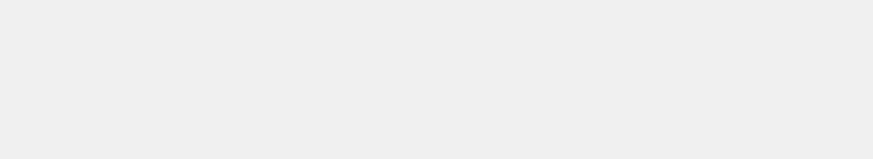
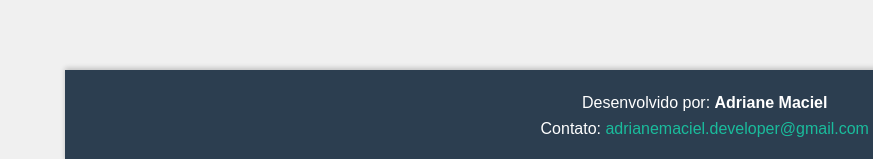
Before and after one commit to adrianemaciel/nunes_sports, a React (Vite) app: page / in a window 1280 px wide. Shown: the part 638-797 px from the top of the page, without its empty margins (407-1280 px from the left). Built offline with nearby package versions, Linux system fonts and the light colour scheme; no server answers.

Commit message:
feat: footer component

```diff
--- a/src/App.jsx
+++ b/src/App.jsx
@@ -1,10 +1,12 @@
 import React from "react";
 import Products from "./components/Products/products";
+import Footer from "./components/Products/footer";
 
 function App() {
   return (
     <>
-      <Products/>
+      <Products />
+      <Footer />
     </>
   );
 }
--- a/src/assets/styles/products.css
+++ b/src/assets/styles/products.css
@@ -158,3 +158,32 @@ form button:hover {
   background-color: #e2e6ea;
   color: #000;
 }
+
+.footer {
+  background-color: #2c3e50;
+  color: white;
+  text-align: center;
+  padding: 1rem;
+  position: fixed;
+  bottom: 0;
+  width: 100%;
+  box-shadow: 0 -2px 5px rgba(0, 0, 0, 0.2);
+}
+
+.footer-content {
+  max-width: 1200px;
+  margin: 0 auto;
+}
+
+.footer-content p {
+  margin: 0.5rem 0;
+}
+
+.footer a {
+  color: #1abc9c;
+  text-decoration: none;
+}
+
+.footer a:hover {
+  text-decoration: underline;
+}
--- /dev/null
+++ b/src/components/Products/footer.jsx
@@ -0,0 +1,19 @@
+const Footer = () => {
+  return (
+    <footer className="footer">
+      <div className="footer-content">
+        <p>
+          Desenvolvido por: <strong>Adriane Maciel</strong>
+        </p>
+        <p>
+          Contato:{" "}
+          <a href="mailto:adrianemaciel.developer@gmail.com">
+            adrianemaciel.developer@gmail.com
+          </a>
+        </p>
+      </div>
+    </footer>
+  );
+};
+
+export default Footer;
--- a/src/index.css
+++ b/src/index.css
@@ -16,6 +16,6 @@ body {
 }
 
 h1 {
-  margin-bottom: 1rem;
+  margin-top: 1rem;
   color: #444;
 }
```
